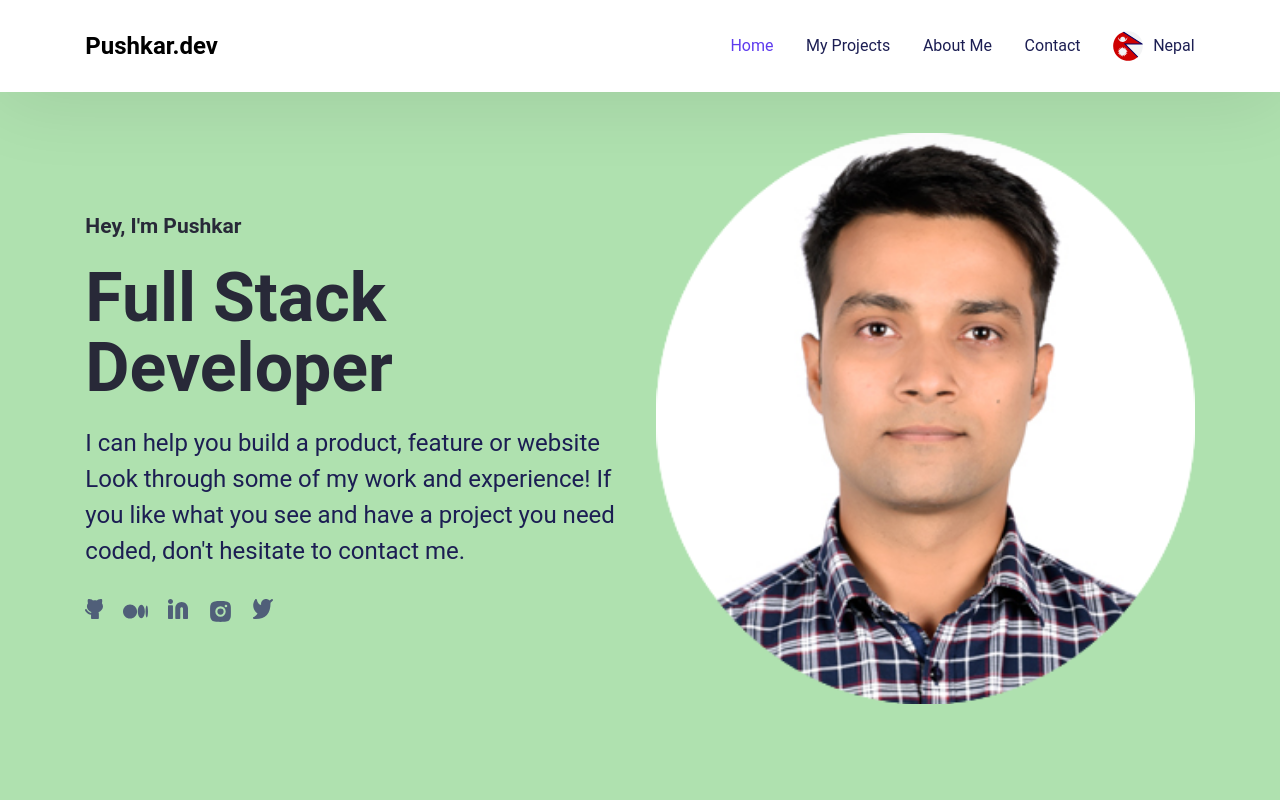
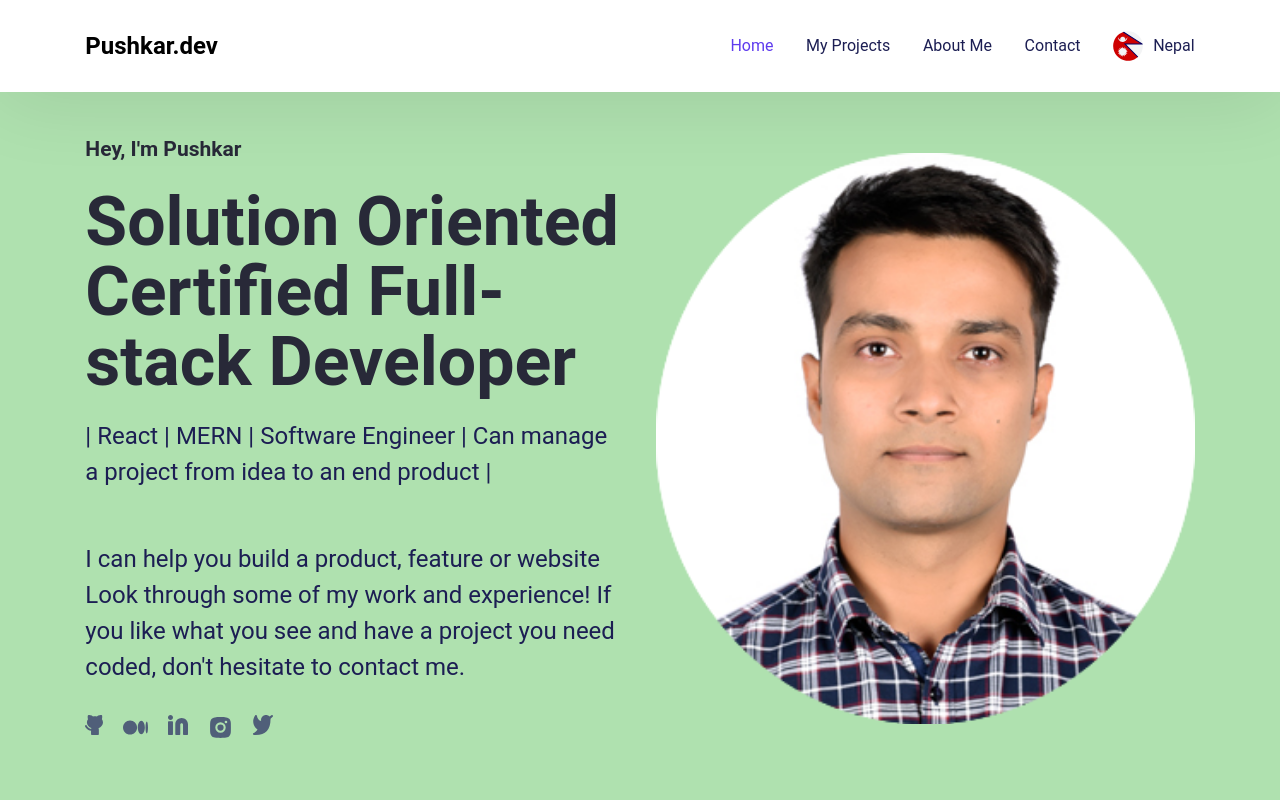
Before and after one commit to pushkar1995/react-portfolio-app, a React (Create React App) app: page / in a window 1280 px wide. Shown: the top 800 px of the page. Built offline with nearby package versions, Linux system fonts and the light colour scheme.

Commit message:
Title updated in top section

```diff
--- a/src/Pages/TopIntroSection/TopIntroSection.jsx
+++ b/src/Pages/TopIntroSection/TopIntroSection.jsx
@@ -8,11 +8,12 @@ const TopIntroSection = () => (
       <div className="hero--section--content">
         <p className="section--title">Hey, I&apos;m Pushkar</p>
         <h1 className="hero--section--title">
-          <span className="hero--section-title--color">Full Stack</span>
+          <span className="hero--section-title--color">Solution Oriented</span>
           {' '}
           <br />
-          Developer
+          Certified Full-stack Developer
         </h1>
+        <p className="hero--section-description">| React | MERN | Software Engineer | Can manage a project from idea to an end product |</p>
         <p className="hero--section-description">
           I can help you build a product, feature or website Look through some of my work
           and experience! If you like what you see and have a project you need coded,
```
